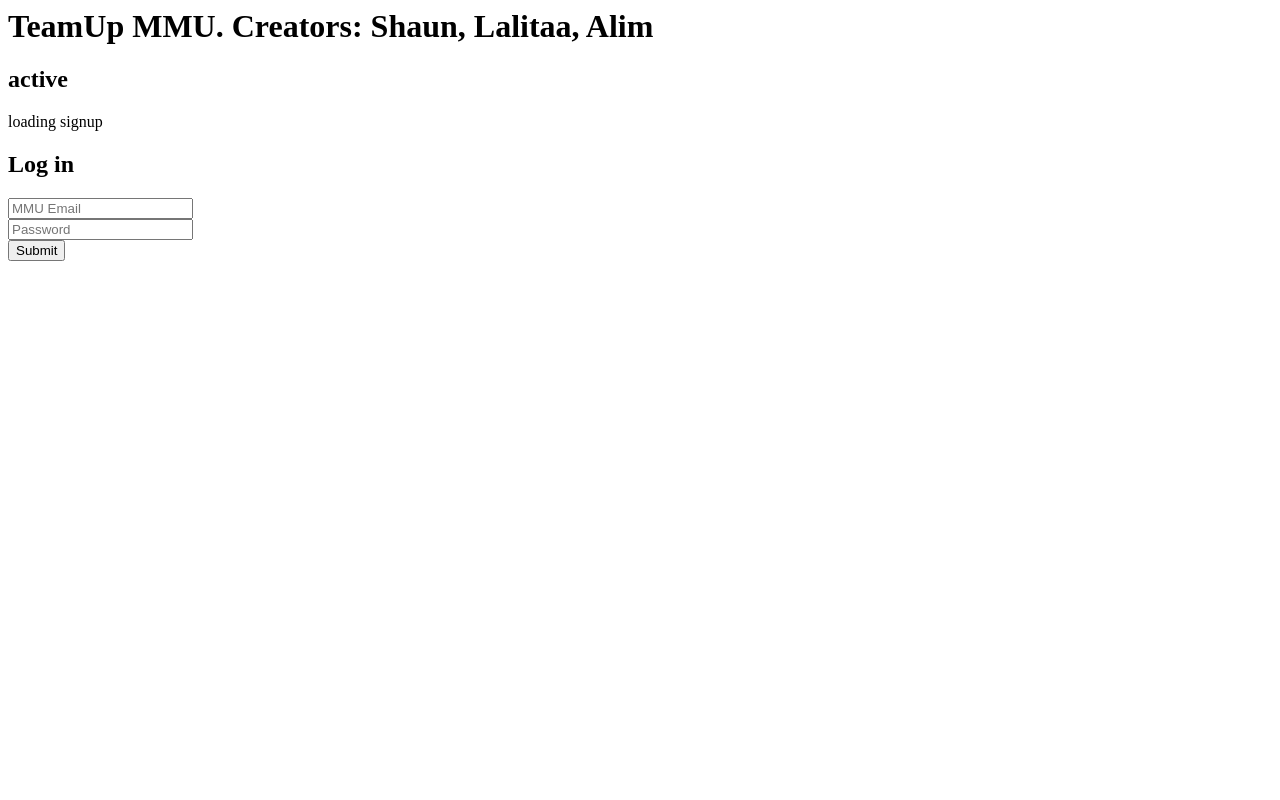
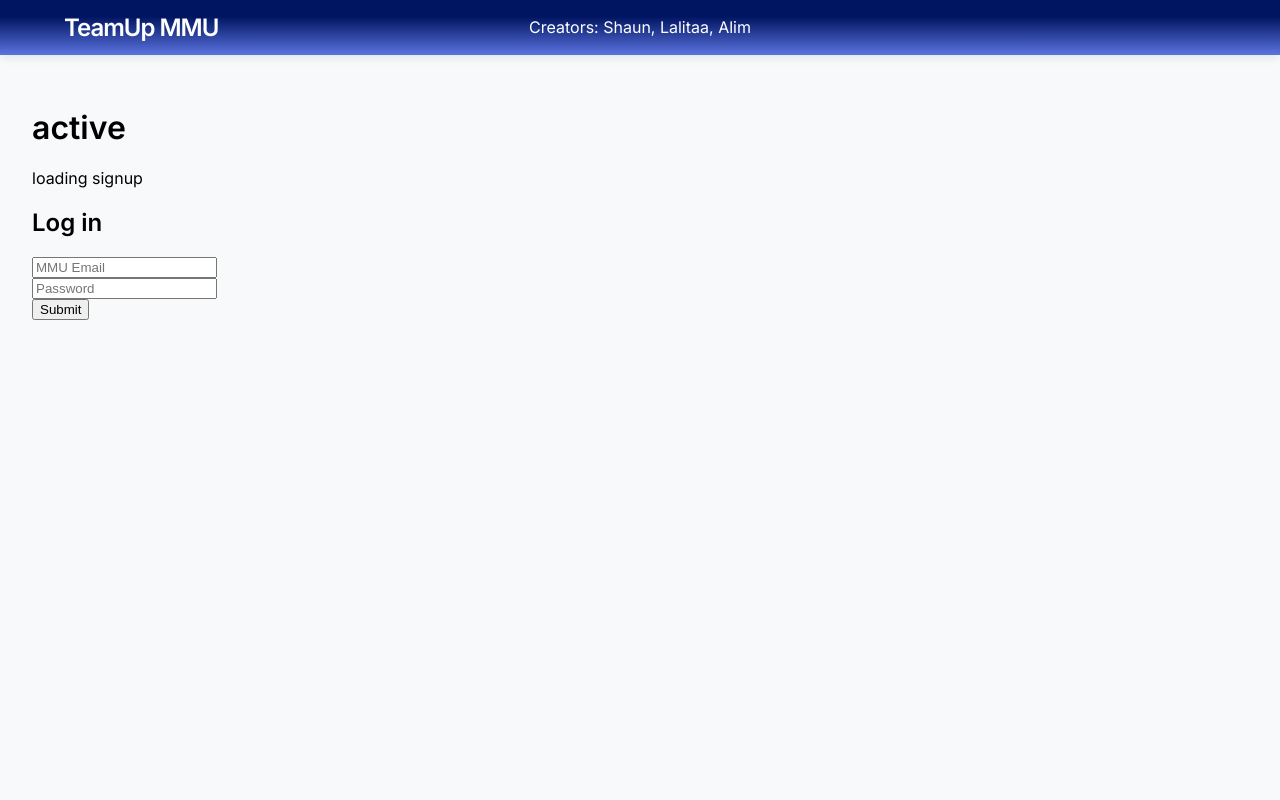
Before and after one commit to LalitaaTri/Mini-IT-project, a Django app: template teamup_mmu/templates/index.html in a window 1280 px wide. Run offline with Django 5.2, Linux system fonts and the light colour scheme; the template is opened without the code that fills it: most values are stand-ins (such as "Sample title", 1, 10 or a date in 2020); data that the repository does not hold is empty.

Commit message:
consistent design for index

```diff
--- a/teamup_mmu/templates/index.html
+++ b/teamup_mmu/templates/index.html
@@ -1,10 +1,133 @@
 <script src="https://unpkg.com/htmx.org@2.0.0"></script>
 
-<h1>TeamUp MMU. Creators: Shaun, Lalitaa, Alim</h1>
-<h2>{{status}}</h2>
+
+<!DOCTYPE html>
+<html lang="en">
+<head>
+    <meta charset="UTF-8">
+    <title>TeamUp MMU</title>
+    <link href="https://fonts.googleapis.com/css2?family=Inter:wght@400;600&display=swap" rel="stylesheet">
+
+    <style>
+        body {
+            margin: 0;
+            font-family: 'Inter', sans-serif;
+            background-color: #f8f9fa;
+        }
+
+        nav {
+            background: #001561;
+            background: linear-gradient(180deg, rgba(0, 21, 97, 1) 30%, rgba(91, 115, 223, 1) 100%);
+            display: flex;
+            justify-content: space-between;
+            align-items: center;
+            padding: 0.8rem 4rem;
+            color: white;
+            box-shadow: 0 2px 10px rgba(0,0,0,0.1);
+            position: relative; /* Essential for absolute centering */
+        }
+
+        /* --- LOGO --- */
+        .logo {
+            font-size: 1.5rem;
+            font-weight: 600;
+            letter-spacing: -1px;
+        }
+        /* .logo .MM { color: #0011ff; }
+        .logo .U { color: #cb0000; } */
+
+        /* --- NAV MIDDLE (THE SWITCHES) --- */
+        .nav-middle {
+            position: absolute;
+            left: 50%;
+            transform: translateX(-50%);
+            list-style: none;
+            display: flex;
+            gap: 10px;
+            margin: 0;
+            padding: 0;
+        }
+
+        /* ONLY target links inside .nav-middle */
+        .nav-middle a {
+            color: #c2e1ff;
+            text-decoration: none;
+            font-size: 0.95rem;
+            font-weight: 500;
+            padding: 8px 18px;
+            border-radius: 25px; /* Pill shape */
+            transition: all 0.3s ease;
+            border: 2px solid transparent;
+        }
+
+        /* Hover effect for .nav-middle links */
+        .nav-middle a:hover {
+            background-color: #ffffff;
+            color: rgb(8, 14, 120);
+        }
+
+        /* --- NAV RIGHT (PLAIN LINKS) --- */
+        .nav-right {
+            list-style: none;
+            display: flex;
+            align-items: center;
+            gap: 25px;
+            margin: 0;
+            padding: 0;
+        }
+
+        .nav-right a {
+            color: #c2e1ff;
+            text-decoration: none;
+            font-size: 0.9rem;
+            transition: color 0.2s;
+        }
+
+        .nav-right a:hover {
+            color: white;
+        }
+
+        .profile-circle {
+            width: 35px;
+            height: 35px;
+            background-color: #8a0000;
+            border-radius: 50%;
+            display: flex;
+            justify-content: center;
+            align-items: center;
+            font-size: 0.8rem;
+            border: 1px solid #ffffff;
+            cursor: pointer;
+        }
+
+        .container {
+            padding: 2rem;
+        }
+    </style>
+</head>
+
+<body>
+    <!-- Navigation Bar -->
+    <nav>
+        <div class="logo">TeamUp <span class="MM">MM</span><span class="U">U</span></div>
+
+        <ul class="nav-middle">
+            Creators: Shaun, Lalitaa, Alim
+        </ul>
+    </nav>
+
+    <!-- Content Area -->
+    <div class="container">
+        {% block content %}
+        <h1>{{status}}</h1>
         <div hx-get="user_signup/" hx-trigger="load">
           <p>loading signup</p> <!-- this is where the signup form will be loaded when the page loads -->
         </div>
         <div hx-get="user_login/" hx-trigger="load">
           <p>loading login</p> <!-- this is where the login form will be loaded when the page loads -->
         </div>
+        {% endblock %}
+    </div>
+
+</body>
+</html>
```
Lines whose indentation alone changed are shown as unchanged.
